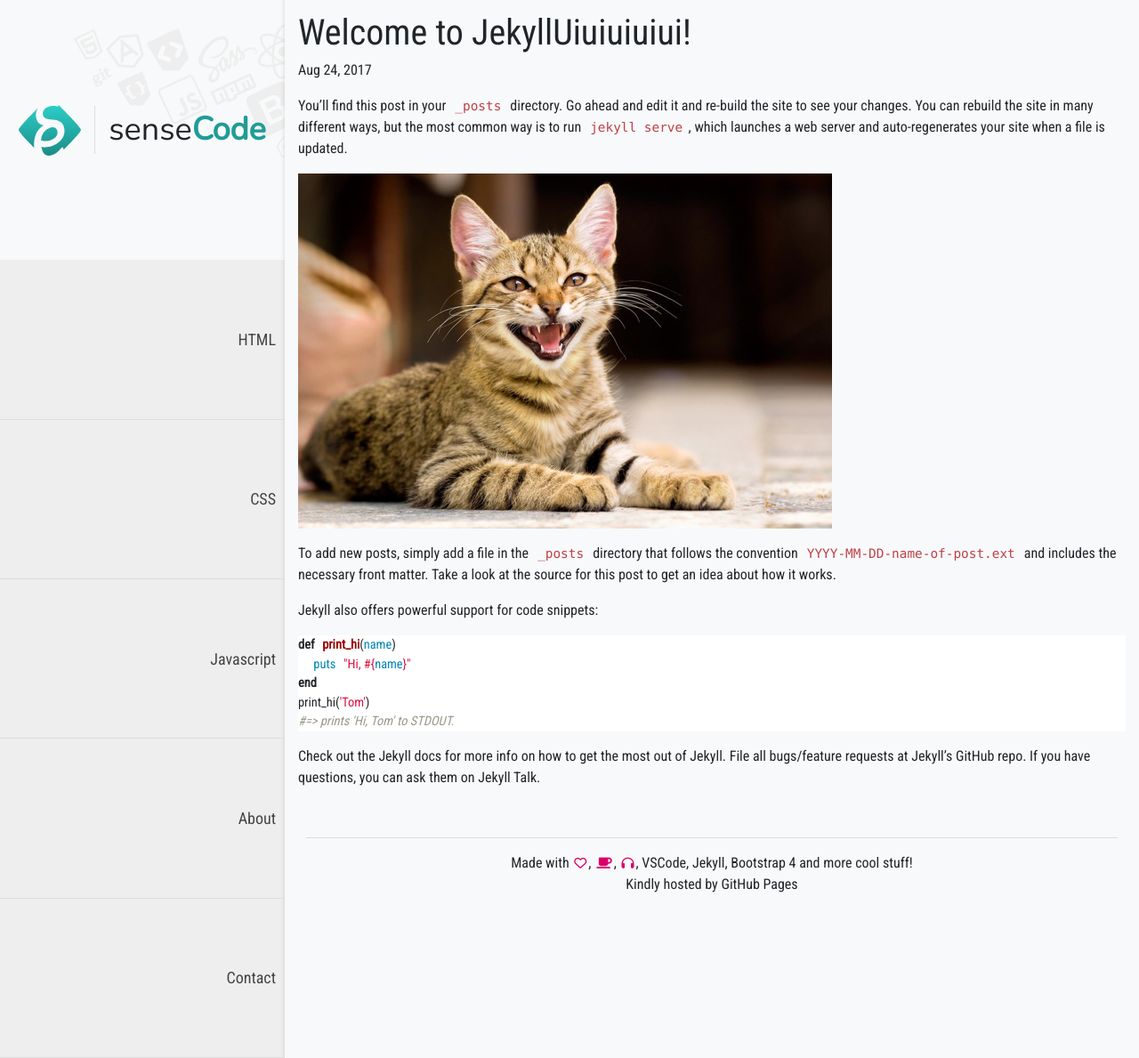
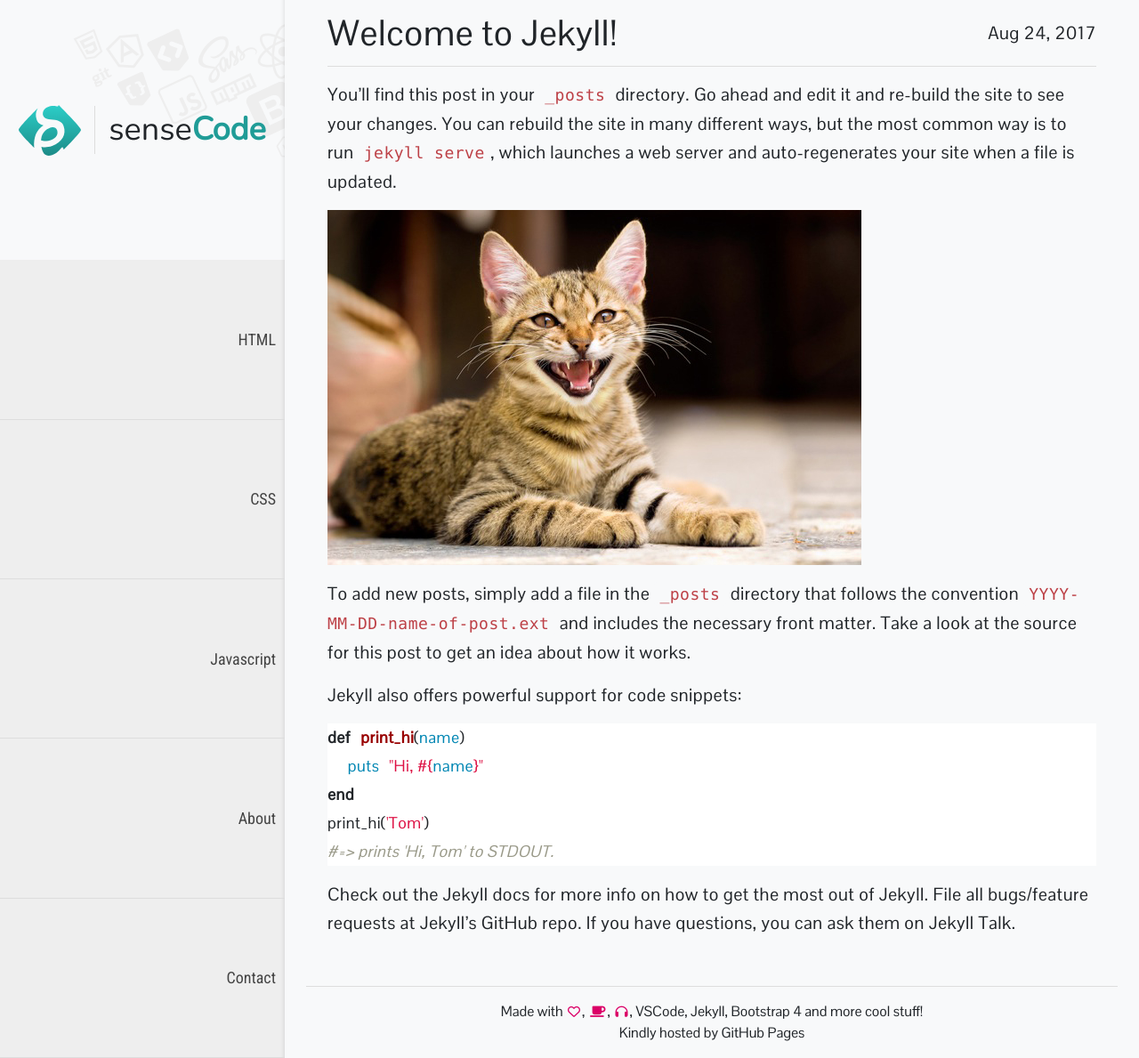
Before and after one commit to rogerbh/sensecode, a Jekyll site: the page built from _posts/2017-08-23-welcome-to-jekyll.markdown, in a window 1280 px wide and 1189 px high. Shown: the whole window at 89% size. Built offline with Jekyll 4.4.1, drawn with Linux system fonts in a browser that asks for light colours; nearby versions of some CDN libraries; some web fonts are replaced.

Commit message:
correcao js e css

```diff
--- a/_layouts/page.html
+++ b/_layouts/page.html
@@ -3,9 +3,6 @@ layout: default
 ---
 
 <div class="post-page-holder">
-    <div class=" text-right">
         <h2 class="page-title">{{ page.title }}</h2>
-    </div>
-
     {{ content }}
 </div>
--- a/_posts/2017-08-23-welcome-to-jekyll.markdown
+++ b/_posts/2017-08-23-welcome-to-jekyll.markdown
@@ -1,6 +1,6 @@
 ---
 layout: post
-title:  "Welcome to JekyllUiuiuiuiui!"
+title:  "Welcome to Jekyll!"
 date:   2017-08-23 22:14:14 -0300
 categories: js-posts
 ---
--- a/js/main.js
+++ b/js/main.js
@@ -12,8 +12,9 @@ else if (document.addEventListener) {
 // FIM equivalente ao document.ready da biblioteca jQuery
 
 function randomPostWidth() {
-    const postList = document.querySelector('ul.post-list'),
-        eachPost = postList.querySelectorAll('li');
+    const postList = document.querySelector('ul.post-list');
+    if (postList) {
+        var eachPost = postList.querySelectorAll('li');
 
         var numberOfPosts = eachPost.length,
             basisVal;
@@ -32,6 +33,7 @@ function randomPostWidth() {
             eachPost[i].firstElementChild.addEventListener("mouseenter", function () {
                 this.style.borderBottomColor = this.parentNode.style.borderTopColor;
             });
+        }
     }
 }
 
--- a/styles/custom/css/custom.css
+++ b/styles/custom/css/custom.css
@@ -66,31 +66,56 @@ a:hover {
 }
 
 /* line 46, ../custom.scss */
-h1, h2, h3, h4, h5, h6, p, span {
-  font-family: 'Roboto Condensed', sans-serif;
+.post-content, .post-page-holder {
+  font-size: 20px !important;
+  line-height: 32px !important;
+  letter-spacing: .5px !important;
 }
 
-/* line 50, ../custom.scss */
-h2.page-title {
-  font-family: 'Nunito', sans-serif;
-  font-size: 40px;
-  display: inline-block;
-  border-top-color: #ffba34;
-  border-top-style: solid;
-  border-top-width: 1px;
+/* line 52, ../custom.scss */
+h1, h2, h3, h4, h5, h6, p, span {
+  font-family: 'Pontano Sans', sans-serif;
+}
+
+/* line 56, ../custom.scss */
+.post-header {
+  border-bottom: solid 1px #ddd;
+  padding-bottom: 15px;
+  margin-bottom: 15px;
+  display: flex;
+  align-items: center;
+  justify-content: space-between;
+}
+/* line 65, ../custom.scss */
+.post-header .post-title {
+  display: inline-flex;
+  margin: 0;
+}
+/* line 70, ../custom.scss */
+.post-header .post-meta {
+  display: inline-flex;
+  padding: 0;
+  margin: 0;
 }
 
 /* line 77, ../custom.scss */
+h2.page-title {
+  border-bottom: solid 1px #ddd;
+  padding-bottom: 15px;
+  margin-bottom: 15px;
+}
+
+/* line 83, ../custom.scss */
 .fa {
   vertical-align: initial;
 }
 
-/* line 78, ../custom.scss */
+/* line 84, ../custom.scss */
 .fa:first-child {
   padding-left: 5px;
 }
 
-/* line 80, ../custom.scss */
+/* line 86, ../custom.scss */
 .menu-list {
   list-style-type: none;
   list-style-position: inside;
@@ -100,7 +125,7 @@ h2.page-title {
   flex-direction: column;
   height: 100%;
 }
-/* line 89, ../custom.scss */
+/* line 95, ../custom.scss */
 .menu-list li {
   display: flex;
   flex: 1;
@@ -108,19 +133,19 @@ h2.page-title {
   overflow: hidden;
   position: relative;
 }
-/* line 91, ../custom.scss */
+/* line 97, ../custom.scss */
 .menu-list li:nth-child(1) a:hover {
   background-color: #3158ab !important;
 }
-/* line 94, ../custom.scss */
+/* line 100, ../custom.scss */
 .menu-list li:nth-child(2) a:hover {
   background-color: #ff8e34 !important;
 }
-/* line 97, ../custom.scss */
+/* line 103, ../custom.scss */
 .menu-list li:nth-child(3) a:hover {
   background-color: #ffba34 !important;
 }
-/* line 102, ../custom.scss */
+/* line 108, ../custom.scss */
 .menu-list li a {
   font-family: 'Roboto Condensed', sans-serif;
   font-size: 18px;
@@ -136,19 +161,19 @@ h2.page-title {
   -moz-box-shadow: inset -21px 0px 4px -20px rgba(0, 0, 0, 0.1);
   box-shadow: inset -21px 0px 4px -20px rgba(0, 0, 0, 0.1);
 }
-/* line 114, ../custom.scss */
+/* line 120, ../custom.scss */
 .menu-list li a:hover {
   color: #fff;
   background-color: #209c97;
   padding-right: 30px;
 }
-/* line 119, ../custom.scss */
+/* line 125, ../custom.scss */
 .menu-list li a:active {
   color: #fff;
   background-color: #209c97;
   padding-right: 30px;
 }
-/* line 131, ../custom.scss */
+/* line 137, ../custom.scss */
 .menu-list li a::before {
   font-family: FontAwesome;
   position: absolute;
@@ -160,44 +185,44 @@ h2.page-title {
   font-size: 80px;
   transition: transform 0.35s cubic-bezier(0.77, 0, 0.175, 1), opacity 0.35s cubic-bezier(0.77, 0, 0.175, 1), left 0.35s cubic-bezier(0.77, 0, 0.175, 1);
 }
-/* line 145, ../custom.scss */
+/* line 151, ../custom.scss */
 .menu-list li:nth-of-type(1) a::before {
   content: '\f13b';
 }
-/* line 146, ../custom.scss */
+/* line 152, ../custom.scss */
 .menu-list li:nth-of-type(2) a::before {
   font-family: "FontMfizz";
   content: '\f116';
 }
-/* line 147, ../custom.scss */
+/* line 153, ../custom.scss */
 .menu-list li:nth-of-type(3) a::before {
   font-family: "FontMfizz";
   content: '\f142';
 }
-/* line 149, ../custom.scss */
+/* line 155, ../custom.scss */
 .menu-list li a:hover::before, .menu-list li a:active::before {
   opacity: 1;
   left: 25px;
   transform: rotate(-20deg);
 }
 
-/* line 157, ../custom.scss */
+/* line 163, ../custom.scss */
 .fa {
   padding-right: 5px;
 }
 
 /*.brand-holder{}*/
-/* line 160, ../custom.scss */
+/* line 166, ../custom.scss */
 .brand-link {
   font-family: 'Nunito', sans-serif;
   margin: 0 auto;
 }
-/* line 163, ../custom.scss */
+/* line 169, ../custom.scss */
 .brand-link:hover {
   color: #209c97;
 }
 
-/* line 167, ../custom.scss */
+/* line 173, ../custom.scss */
 .site-name {
   font-family: 'Nunito', sans-serif;
   margin-left: 15px;
@@ -206,12 +231,12 @@ h2.page-title {
   align-items: left;
   font-size: 36px;
 }
-/* line 174, ../custom.scss */
+/* line 180, ../custom.scss */
 .site-name span {
   font-family: 'Nunito', sans-serif;
 }
 
-/* line 177, ../custom.scss */
+/* line 183, ../custom.scss */
 .slogan-home {
   font-family: 'Nunito', sans-serif;
   font-size: 30px;
@@ -224,103 +249,103 @@ h2.page-title {
   border-bottom: solid 1px #ccc;
   box-shadow: 0px 5px 2px -4px rgba(0, 0, 0, 0.05);
 }
-/* line 188, ../custom.scss */
+/* line 194, ../custom.scss */
 .slogan-home span {
   color: tomato;
   font-family: inherit;
 }
-/* line 191, ../custom.scss */
+/* line 197, ../custom.scss */
 .slogan-home span:before {
   font-family: FontAwesome;
   content: '\f120';
 }
 
-/* line 198, ../custom.scss */
+/* line 204, ../custom.scss */
 .icons-holder {
   position: relative;
   top: -100px;
   left: 10vw;
   z-index: -1;
 }
-/* line 203, ../custom.scss */
+/* line 209, ../custom.scss */
 .icons-holder i {
   color: #eee;
   position: absolute;
   transform: rotate(-25deg);
   font-size: 50px;
 }
-/* line 208, ../custom.scss */
+/* line 214, ../custom.scss */
 .icons-holder i:nth-of-type(1) {
   top: 10px;
   left: 30px;
   font-size: 50px;
 }
-/* line 213, ../custom.scss */
+/* line 219, ../custom.scss */
 .icons-holder i:nth-of-type(2) {
   top: 55px;
   left: 40px;
   font-size: 55px;
 }
-/* line 218, ../custom.scss */
+/* line 224, ../custom.scss */
 .icons-holder i:nth-of-type(3) {
   top: 60px;
   left: -5px;
   font-size: 40px;
 }
-/* line 223, ../custom.scss */
+/* line 229, ../custom.scss */
 .icons-holder i:nth-of-type(4) {
   left: 80px;
   top: 0px;
   font-size: 65px;
 }
-/* line 228, ../custom.scss */
+/* line 234, ../custom.scss */
 .icons-holder i:nth-of-type(5) {
   left: 95px;
   top: 50px;
 }
-/* line 232, ../custom.scss */
+/* line 238, ../custom.scss */
 .icons-holder i:nth-of-type(6) {
   left: -20px;
   top: 15px;
   font-size: 40px;
 }
-/* line 237, ../custom.scss */
+/* line 243, ../custom.scss */
 .icons-holder i:nth-of-type(7) {
   left: 140px;
   top: 72px;
   font-size: 50px;
 }
-/* line 242, ../custom.scss */
+/* line 248, ../custom.scss */
 .icons-holder i:nth-of-type(8) {
   left: 145px;
   top: 5px;
   font-size: 55px;
 }
-/* line 247, ../custom.scss */
+/* line 253, ../custom.scss */
 .icons-holder i:nth-of-type(9) {
   left: 170px;
   top: 130px;
   font-size: 30px;
 }
-/* line 252, ../custom.scss */
+/* line 258, ../custom.scss */
 .icons-holder i:nth-of-type(10) {
   left: -55px;
   top: 15px;
   font-size: 30px;
 }
-/* line 257, ../custom.scss */
+/* line 263, ../custom.scss */
 .icons-holder i:nth-of-type(11) {
   left: -40px;
   top: 60px;
   font-size: 22px;
 }
 
-/* line 265, ../custom.scss */
+/* line 271, ../custom.scss */
 .brand-link img {
   max-height: initial;
 }
 
-/* line 267, ../custom.scss */
+/* line 273, ../custom.scss */
 .post-list {
   list-style-type: none;
   list-style-position: inside;
@@ -328,7 +353,7 @@ h2.page-title {
   padding-right: 0;
   margin: 0;
 }
-/* line 275, ../custom.scss */
+/* line 281, ../custom.scss */
 .post-list li {
   background: none;
   border-top: solid 1px;
@@ -343,14 +368,14 @@ h2.page-title {
   transition: all .1s ease-out;
   overflow: hidden;
 }
-/* line 289, ../custom.scss */
+/* line 295, ../custom.scss */
 .post-list li:hover {
   border-top: solid 3px;
   background: #fff;
   box-shadow: 0px 0px 4px 0px rgba(0, 0, 0, 0.18);
   transform: scale(1.01, 1.01);
 }
-/* line 295, ../custom.scss */
+/* line 301, ../custom.scss */
 .post-list li a {
   /*transition: border-bottom-color .15s ease-out;*/
   display: flex;
@@ -363,31 +388,31 @@ h2.page-title {
   border-bottom-width: 1px;
   border-bottom-color: transparent;
 }
-/* line 306, ../custom.scss */
+/* line 312, ../custom.scss */
 .post-list li a .post-meta {
   color: #555;
   font-size: 12px;
 }
-/* line 307, ../custom.scss */
+/* line 313, ../custom.scss */
 .post-list li a .post-meta:before {
   font-family: FontAwesome;
   content: '\f073';
   padding-right: 5px;
 }
-/* line 315, ../custom.scss */
+/* line 321, ../custom.scss */
 .post-list li a h2 {
   transition: color .15s ease-out;
   color: inherit;
 }
-/* line 319, ../custom.scss */
+/* line 325, ../custom.scss */
 .post-list li a:hover {
   text-decoration: none;
 }
-/* line 321, ../custom.scss */
+/* line 327, ../custom.scss */
 .post-list li a:hover h2 {
   color: #209c97;
 }
-/* line 325, ../custom.scss */
+/* line 331, ../custom.scss */
 .post-list li a::after {
   position: absolute;
   padding: 15px;
@@ -400,22 +425,22 @@ h2.page-title {
   content: '\f054';
   transition: all .15s ease-out;
 }
-/* line 337, ../custom.scss */
+/* line 343, ../custom.scss */
 .post-list li a:hover::after {
   right: 0;
   color: #999;
   opacity: 1;
 }
-/* line 342, ../custom.scss */
+/* line 348, ../custom.scss */
 .post-list li a .post-resume {
   color: #555;
   margin: 0;
 }
-/* line 347, ../custom.scss */
+/* line 353, ../custom.scss */
 .post-list li:first-child {
   flex: 5 0 50% !important;
 }
-/* line 349, ../custom.scss */
+/* line 355, ../custom.scss */
 .post-list li:first-child a::before {
   position: absolute;
   font-family: FontAwesome;
@@ -427,13 +452,13 @@ h2.page-title {
   line-height: normal;
   transition: all .15s ease-out;
 }
-/* line 360, ../custom.scss */
+/* line 366, ../custom.scss */
 .post-list li:first-child a:hover::before {
   top: -5px;
   font-size: 35px;
 }
 
-/* line 369, ../custom.scss */
+/* line 375, ../custom.scss */
 .footer-holder {
   border-top: solid 1px #ddd;
   /*display: flex;*/
@@ -441,32 +466,32 @@ h2.page-title {
   flex: 1;
   justify-content: center;
 }
-/* line 376, ../custom.scss */
+/* line 382, ../custom.scss */
 .footer-holder h6 {
   line-height: 1.5;
 }
 
-/* line 379, ../custom.scss */
+/* line 385, ../custom.scss */
 .page-holder, .post-page-holder {
   margin: 0;
-  padding: 15px;
+  padding: 15px 5%;
 }
 
 @media (max-width: 576px) {
-  /* line 385, ../custom.scss */
+  /* line 391, ../custom.scss */
   .post-list {
     flex-direction: column !important;
     flex-wrap: nowrap !important;
   }
 }
 @media (max-width: 767px) {
-  /* line 391, ../custom.scss */
+  /* line 397, ../custom.scss */
   .menu-col {
     transition: all .5s ease-out;
     margin-left: -25vw;
     z-index: 1;
   }
-  /* line 397, ../custom.scss */
+  /* line 403, ../custom.scss */
   .menu-col #menuMobile {
     z-index: 6;
     flex: 1;
@@ -485,7 +510,7 @@ h2.page-title {
     box-shadow: 0px 0px 5px 0px rgba(0, 0, 0, 0.25);
     padding: 10px;
   }
-  /* line 414, ../custom.scss */
+  /* line 420, ../custom.scss */
   .menu-col #menuMobile .menu-list-mobile {
     list-style-type: none;
     list-style-position: inside;
@@ -495,21 +520,21 @@ h2.page-title {
     flex-direction: column;
     height: 100%;
   }
-  /* line 422, ../custom.scss */
+  /* line 428, ../custom.scss */
   .menu-col #menuMobile .menu-list-mobile li {
     border-bottom: solid 1px #ddd;
     padding: 5px 0;
   }
-  /* line 425, ../custom.scss */
+  /* line 431, ../custom.scss */
   .menu-col #menuMobile .menu-list-mobile li:first-child {
     padding-top: 0;
   }
-  /* line 428, ../custom.scss */
+  /* line 434, ../custom.scss */
   .menu-col #menuMobile .menu-list-mobile li:last-child {
     border: none;
     padding-bottom: 0;
   }
-  /* line 432, ../custom.scss */
+  /* line 438, ../custom.scss */
   .menu-col #menuMobile .menu-list-mobile li a {
     flex: 1;
     display: flex;
@@ -526,19 +551,19 @@ h2.page-title {
     flex: 1;
     padding: 0 10px;
   }
-  /* line 447, ../custom.scss */
+  /* line 453, ../custom.scss */
   .menu-col #menuMobile .menu-list-mobile li a:hover {
     color: #fff;
     background-color: #209c97;
     padding-right: 30px;
   }
-  /* line 452, ../custom.scss */
+  /* line 458, ../custom.scss */
   .menu-col #menuMobile .menu-list-mobile li a:active {
     color: #fff;
     background-color: #209c97;
     padding-right: 30px;
   }
-  /* line 462, ../custom.scss */
+  /* line 468, ../custom.scss */
   .menu-col .brand-holder {
     width: 80px;
     position: absolute;
@@ -548,17 +573,17 @@ h2.page-title {
     left: 25vw;
     height: 100%;
   }
-  /* line 471, ../custom.scss */
+  /* line 477, ../custom.scss */
   .menu-col .brand-holder .icons-holder {
     display: none;
   }
-  /* line 475, ../custom.scss */
+  /* line 481, ../custom.scss */
   .menu-col .brand-link {
     width: 100%;
     align-items: center;
     padding: 15px 0;
   }
-  /* line 481, ../custom.scss */
+  /* line 487, ../custom.scss */
   .menu-col .btn-toggle-menu {
     position: absolute;
     left: 25vw;
@@ -572,7 +597,7 @@ h2.page-title {
     cursor: pointer;
     overflow: hidden;
   }
-  /* line 493, ../custom.scss */
+  /* line 499, ../custom.scss */
   .menu-col .btn-toggle-menu:before {
     color: #209c97;
     position: absolute;
@@ -581,7 +606,7 @@ h2.page-title {
     margin-top: 0;
     opacity: 1;
   }
-  /* line 501, ../custom.scss */
+  /* line 507, ../custom.scss */
   .menu-col .btn-toggle-menu:after {
     color: tomato;
     position: absolute;
@@ -590,7 +615,7 @@ h2.page-title {
     margin-top: 35px;
     opacity: 0;
   }
-  /* line 509, ../custom.scss */
+  /* line 515, ../custom.scss */
   .menu-col .btn-toggle-menu.menu-open:before {
     opacity: 1;
     margin-top: 0;
@@ -603,7 +628,7 @@ h2.page-title {
     /* or: backwards, both, none */
     animation-delay: .1s;
   }
-  /* line 518, ../custom.scss */
+  /* line 524, ../custom.scss */
   .menu-col .btn-toggle-menu.menu-open:after {
     opacity: 0;
     margin-top: 35px;
@@ -616,7 +641,7 @@ h2.page-title {
     /* or: backwards, both, none */
     animation-delay: .1s;
   }
-  /* line 528, ../custom.scss */
+  /* line 534, ../custom.scss */
   .menu-col .btn-toggle-menu.menu-close:before {
     opacity: 0;
     margin-top: -35px;
@@ -629,7 +654,7 @@ h2.page-title {
     /* or: backwards, both, none */
     animation-delay: .1s;
   }
-  /* line 537, ../custom.scss */
+  /* line 543, ../custom.scss */
   .menu-col .btn-toggle-menu.menu-close:after {
     opacity: 1;
     margin-top: 0;
@@ -682,25 +707,25 @@ h2.page-title {
       opacity: 1;
     }
   }
-  /* line 592, ../custom.scss */
+  /* line 598, ../custom.scss */
   .menu-col div:nth-of-type(2)[class~=container] {
     justify-content: flex-start !important;
     flex: 1 !important;
     overflow: visible !important;
   }
-  /* line 598, ../custom.scss */
+  /* line 604, ../custom.scss */
   .menu-col div:nth-of-type(3)[class~=container] .row {
     display: none !important;
   }
 
-  /* line 603, ../custom.scss */
+  /* line 609, ../custom.scss */
   .content-col {
     transition: margin-left .5s ease-out;
     margin-left: 80px;
     z-index: 0;
     height: auto !important;
   }
-  /* line 609, ../custom.scss */
+  /* line 615, ../custom.scss */
   .content-col .overlay-menu-mobile {
     background-color: #000;
     opacity: 0;
@@ -727,12 +752,12 @@ h2.page-title {
       height: 100%;
     }
   }
-  /* line 635, ../custom.scss */
+  /* line 641, ../custom.scss */
   svg {
     align-self: flex-start;
   }
 
-  /* line 636, ../custom.scss */
+  /* line 642, ../custom.scss */
   .site-name {
     transform: rotate(-90deg);
     display: flex;
@@ -740,33 +765,33 @@ h2.page-title {
     margin-top: 80px !important;
   }
 
-  /* line 643, ../custom.scss */
+  /* line 649, ../custom.scss */
   .footer-holder h6 {
     font-size: .85rem;
   }
 }
 @media (max-width: 1150px) {
-  /* line 650, ../custom.scss */
+  /* line 656, ../custom.scss */
   .brand-holder {
     padding-bottom: 0 !important;
     padding-top: 0 !important;
   }
-  /* line 653, ../custom.scss */
+  /* line 659, ../custom.scss */
   .brand-holder .brand-link {
     flex-direction: column;
   }
-  /* line 655, ../custom.scss */
+  /* line 661, ../custom.scss */
   .brand-holder .brand-link svg {
     align-self: center;
     width: 60px !important;
   }
-  /* line 659, ../custom.scss */
+  /* line 665, ../custom.scss */
   .brand-holder .brand-link .site-name {
     border: none;
     margin: 0;
     padding: 0;
   }
-  /* line 665, ../custom.scss */
+  /* line 671, ../custom.scss */
   .brand-holder .icons-holder {
     top: -65px;
     left: 4vw;
```
Also changed, not shown: styles/custom/custom.scss (+32 -26 lines). Lines whose indentation alone changed are shown as unchanged.
